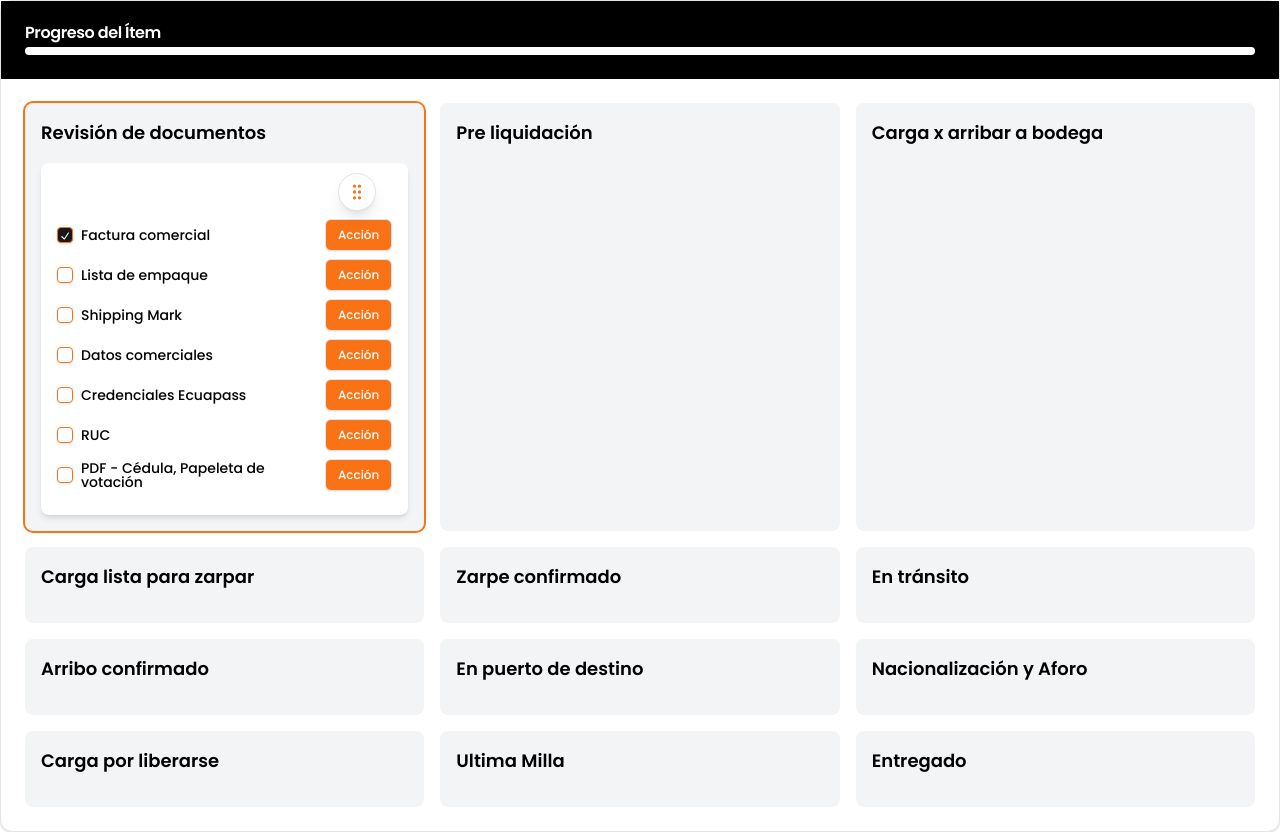
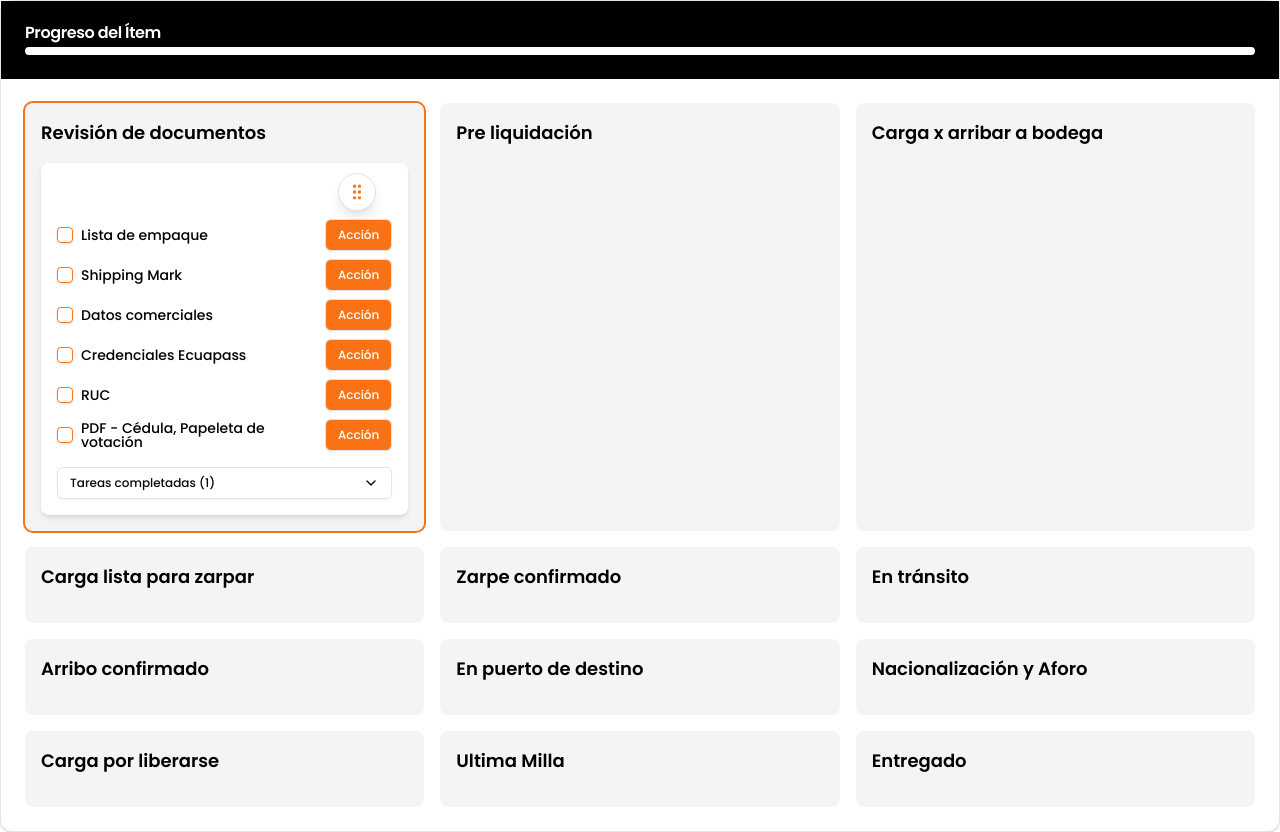
Before and after one commit to teffidev/kanban-dnd, a Next.js app: page / in a window 1280 px wide. Both pictures are taken after a click on the checkbox 65 px from the left and 235 px from the top of the page. Built offline with nearby package versions, Linux system fonts and the light colour scheme.

Commit message:
Update the item with all completed tasks

```diff
--- a/src/components/Item/index.tsx
+++ b/src/components/Item/index.tsx
@@ -5,7 +5,7 @@ import { useDraggable } from "@dnd-kit/core";
 import { CSS } from "@dnd-kit/utilities";
 import { Checkbox } from "@/components/ui/checkbox";
 import { Button } from "@/components/ui/button";
-import { GripVertical } from "lucide-react";
+import { ChevronDown, ChevronUp, GripVertical } from "lucide-react";
 
 type ItemProps = {
   item: {
@@ -30,6 +30,7 @@ export default function Item({ item, onTaskCompletion }: ItemProps) {
   };
 
   const timeoutRef = useRef<NodeJS.Timeout | null>(null);
+  const [showTasks, setShowTasks] = useState(false);
 
   const handleMouseDown = (e: React.MouseEvent<HTMLDivElement, MouseEvent>) => {
     if ((e.target as HTMLElement).closest("button")) {
@@ -49,6 +50,9 @@ export default function Item({ item, onTaskCompletion }: ItemProps) {
     }
   };
 
+  const completedTasks = item.tasks.filter((task) => task.completed);
+  const incompleteTasks = item.tasks.filter((task) => !task.completed);
+
   return (
     <div
       ref={setNodeRef}
@@ -66,11 +70,8 @@ export default function Item({ item, onTaskCompletion }: ItemProps) {
       </div>
 
       <div className="mt-10">
-        {item.tasks.map((task) => (
-          <div
-            key={task.id}
-            className="flex items-center justify-between space-x-2 mb-2"
-          >
+        {incompleteTasks.map((task) => (
+          <div key={task.id} className="flex items-center justify-between space-x-2 mb-2">
             <div className="flex items-center space-x-2">
               <Checkbox
                 id={task.id}
@@ -78,7 +79,6 @@ export default function Item({ item, onTaskCompletion }: ItemProps) {
                 onCheckedChange={() => onTaskCompletion(task.id)}
                 className="border-orange-500 text-orange-500 focus:ring-orange-500"
               />
-
               <label
                 htmlFor={task.id}
                 className="text-sm font-medium leading-none peer-disabled:cursor-not-allowed peer-disabled:opacity-70 text-black"
@@ -86,7 +86,46 @@ export default function Item({ item, onTaskCompletion }: ItemProps) {
                 {task.content}
               </label>
             </div>
+            <Button
+              onClick={task.action}
+              variant="outline"
+              size="sm"
+              className="bg-orange-500 text-white hover:bg-orange-600"
+            >
+              Acción
+            </Button>
+          </div>
+        ))}
 
+        {completedTasks.length > 0 && (
+          <div className="mt-4">
+            <Button
+              onClick={() => setShowTasks(!showTasks)}
+              variant="outline"
+              size="sm"
+              className="w-full flex justify-between items-center"
+            >
+              Tareas completadas ({completedTasks.length})
+              {showTasks ? <ChevronUp className="h-4 w-4" /> : <ChevronDown className="h-4 w-4" />}
+            </Button>
+            {showTasks && (
+              <div className="mt-2">
+                {completedTasks.map((task) => (
+                  <div key={task.id} className="flex items-center justify-between space-x-2 mb-2">
+                    <div className="flex items-center space-x-2">
+                      <Checkbox
+                        id={task.id}
+                        checked={task.completed}
+                        onCheckedChange={() => onTaskCompletion(task.id)}
+                        className="border-orange-500 text-orange-500 focus:ring-orange-500"
+                      />
+                      <label
+                        htmlFor={task.id}
+                        className="text-sm font-medium leading-none peer-disabled:cursor-not-allowed peer-disabled:opacity-70 text-black"
+                      >
+                        {task.content}
+                      </label>
+                    </div>
                     <Button
                       onClick={task.action}
                       variant="outline"
@@ -98,6 +137,10 @@ export default function Item({ item, onTaskCompletion }: ItemProps) {
                   </div>
                 ))}
               </div>
+            )}
+          </div>
+        )}
+      </div>
     </div>
   );
 }
--- a/src/components/KanbanBoard/index.tsx
+++ b/src/components/KanbanBoard/index.tsx
@@ -288,6 +288,13 @@ export default function ProgressiveKanban() {
 
         if (allTasksCompleted) {
           setCurrentColumnIndex(newIndex);
+          setItem((prevItem) => ({
+            ...prevItem,
+            tasks: [
+              ...prevItem.tasks,
+              ...columns[newIndex].tasks.map(task => ({ ...task, completed: false }))
+            ],
+          }));
         } else {
           toast({
             title: "No se puede mover",
```
Lines whose indentation alone changed are shown as unchanged.
